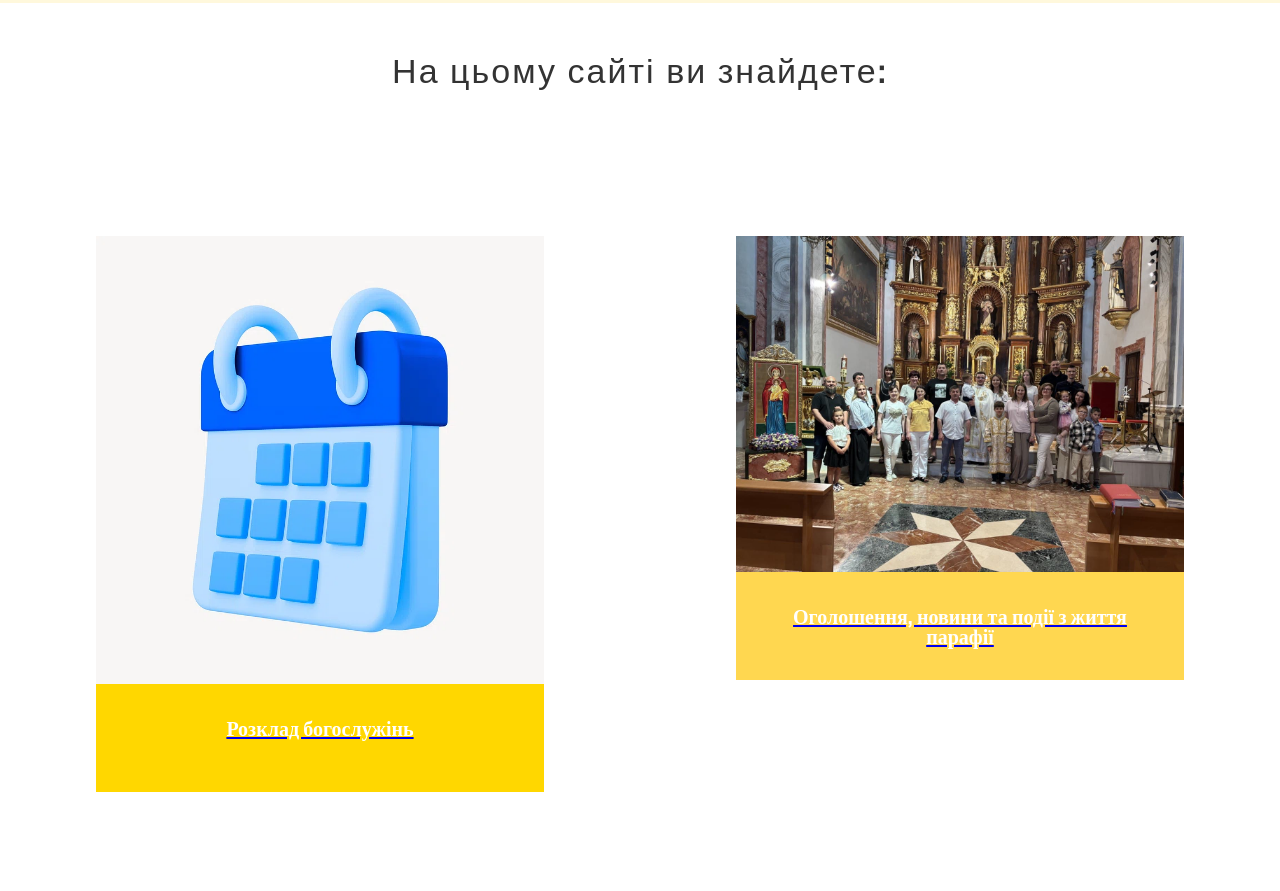
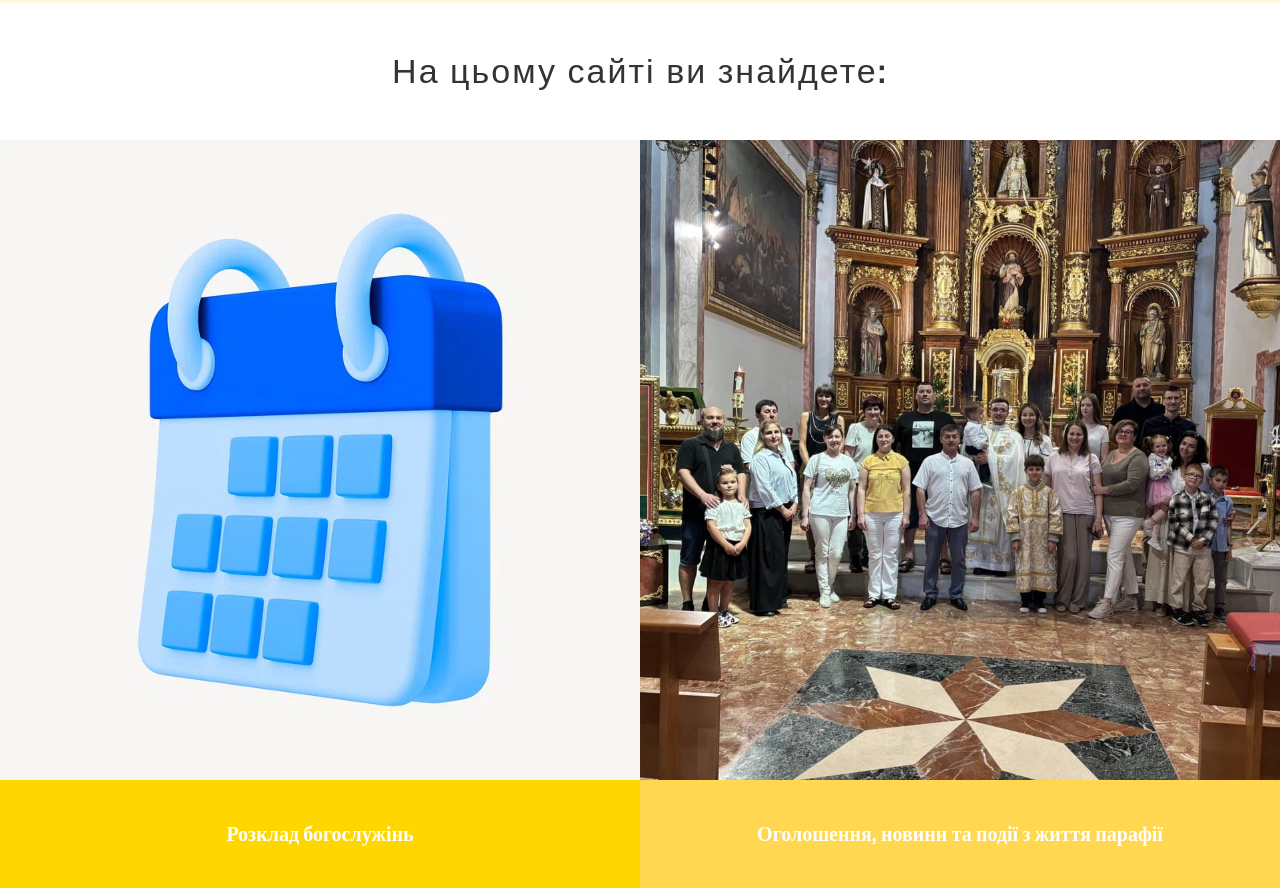
Before and after one commit to denxiik/ukrainian-church-vinaros-web, a plain HTML site: page ukr/index/index.html in a window 1280 px wide. Shown: the part 2399-3290 px from the top of the page. Drawn offline with Linux system fonts and the light colour scheme.

Commit message:
align drif items

```diff
--- a/css/index.css
+++ b/css/index.css
@@ -104,7 +104,7 @@ body.white-text-mode .subhome .title {
 }
 
 /* -------------------------
-   OUR BENEFITS SECTION
+    OUR BENEFITS SECTION
 ------------------------- */
 .our-benefits {
     position: relative;
@@ -213,18 +213,35 @@ body.white-text-mode .service-benefits .title {
     border-bottom: 1px solid #BDF24B !important;
 }
 
+/* --- CHANGES START HERE --- */
+
+/* Fix for uneven heights and underlines */
 .grid-container {
     position: static;
     display: grid;
+    /* This ensures columns are equal and items stretch to fill the grid row height */
     grid-template-columns: repeat(2, 1fr);
+    /* Add this to make grid items stretch equally within their rows */
+    align-items: stretch;
+}
+
+.grid-item-link {
+    /* Remove underline from the link */
+    text-decoration: none;
+    /* Make the link take up the full space of its grid cell */
+    display: flex;
+    flex-direction: column;
+    height: 100%; /* Important for equal height */
 }
 
 .grid-item {
-    padding: 15%;
+    padding: 0%; /* Adjusted padding for better control */
     display: flex;
     flex-direction: column;
     text-align: center;
     overflow: hidden;
+    height: 100%; /* Make grid-item fill the height of the link container */
+    justify-content: space-between; /* Distribute space for image and text */
 }
 
 .grid-item:hover .image-container img {
@@ -235,37 +252,45 @@ body.white-text-mode .service-benefits .title {
     width: 100%;
     overflow: hidden;
     margin-bottom: 0;
-    flex-grow: 1;
+    flex-grow: 1; /* Allow image container to take up available space */
     display: flex;
     align-items: center;
     justify-content: center;
+    /* Add min-height to ensure it doesn't collapse too much */
+    min-height: 150px; /* Adjust as needed, depends on image aspect ratio */
 }
 
 .grid-item .image-container img {
     width: 100%;
-    height: 100%;
+    height: 100%; /* Make image fill its container */
     object-fit: cover;
     display: block;
     transition: transform 0.3s ease-in-out;
 }
 
 .grid-item .paragraph-bold {
+    flex-shrink: 0; /* Prevent text from shrinking */
+    padding: 2.2rem 1.5rem;
+    /* Remove fixed height: 108px. Let content define height. */
+    /* Add min-height instead to prevent it from becoming too small */
+    min-height: 108px; /* Maintain a minimum height */
+    color: var(--white);
+    background-color: var(--yellow);
+    margin-top: 0;
+    display: flex; /* Use flexbox to center text vertically if needed */
+    align-items: center; /* Vertically center text */
+    justify-content: center; /* Horizontally center text */
+}
+
+/* This is a duplicate rule, remove it. The one above is sufficient. */
+/* .grid-item .paragraph-bold {
     flex-shrink: 0;
     padding: 2.2rem 1.5rem;
     height: 108px;
     color: var(--white);
     background-color: var(--yellow);
     margin-top: 0;
-}
-
-.grid-item .paragraph-bold {
-    flex-shrink: 0;
-    padding: 2.2rem 1.5rem;
-    height: 108px;
-    color: var(--white);
-    background-color: var(--yellow);
-    margin-top: 0;
-}
+} */
 
 body.high-contrast .grid-item .paragraph-bold,
 body.white-text-mode .grid-item .paragraph-bold {
@@ -282,6 +307,9 @@ body.high-contrast .grid-item-center .paragraph-bold,
 body.white-text-mode .grid-item-center .paragraph-bold {
     background-color: #777 !important;
 }
+
+/* --- CHANGES END HERE --- */
+
 
 /* -------------------------
     OUR LIFE SECTION (our-life)
@@ -479,7 +507,6 @@ body.white-text-mode .our-life .content .title h3 {
         padding: 2.2rem 1rem;
     }
 
-
 }
 
 /* Large devices (desktops, 992px and down) */
```
